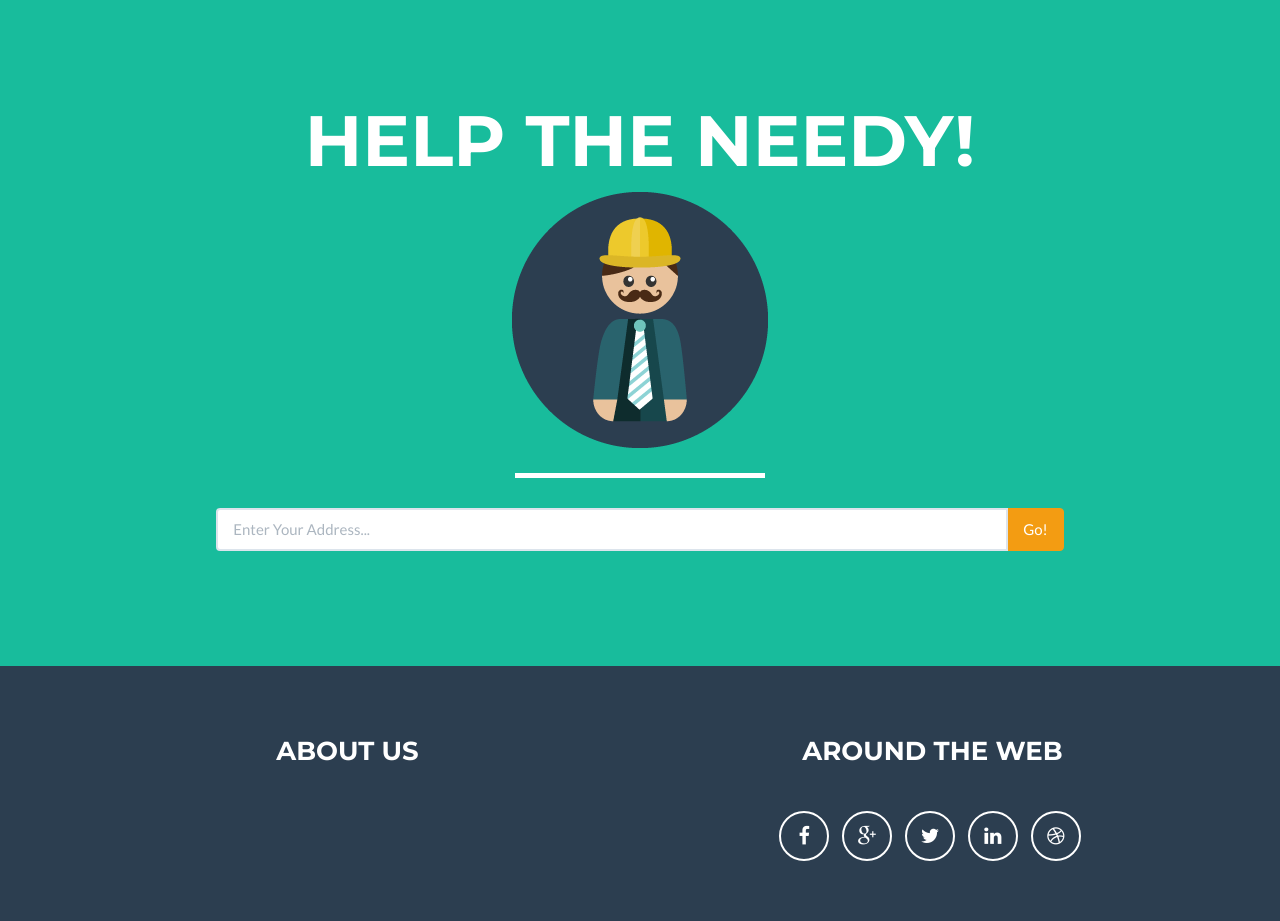
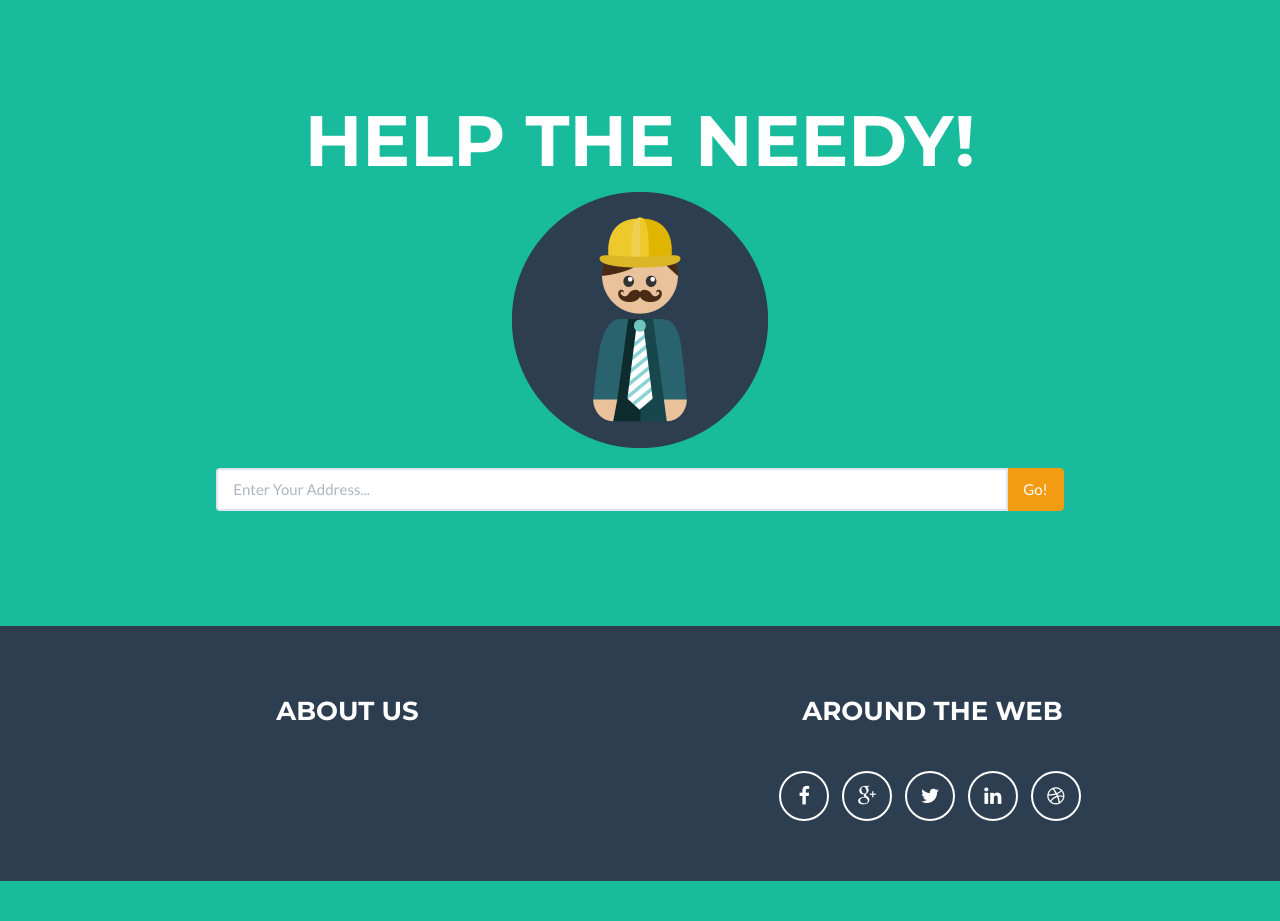
Before and after one commit to tapaswenipathak/Help-The-Needy, a Django app: page / in a window 1280 px wide. After the commit the page ends 881 px from the top, so only its background shows below. Run offline with Django 3.2, Linux system fonts and the light colour scheme; parts of the project's set-up code (start-up, migrations or seed data) failed here and were passed over; some libraries are stand-ins or nearby versions.

Commit message:
removed star line

```diff
--- a/help_the_needy/templates/base.html
+++ b/help_the_needy/templates/base.html
@@ -41,8 +41,7 @@
                     <div class="intro-text">
                         <span class="name">Help The Needy!</span>
                         <img class="img-responsive" src="{% static "assets/img/profile.png"%}" alt="">
-                        <hr class="star-light">
-                        {% block content %} {% endblock %}
+                            {% block content %} {% endblock %}
                     </div>
                 </div>
             </div>
```
